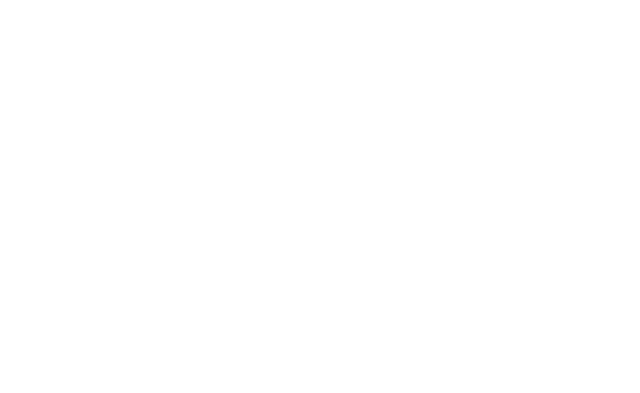
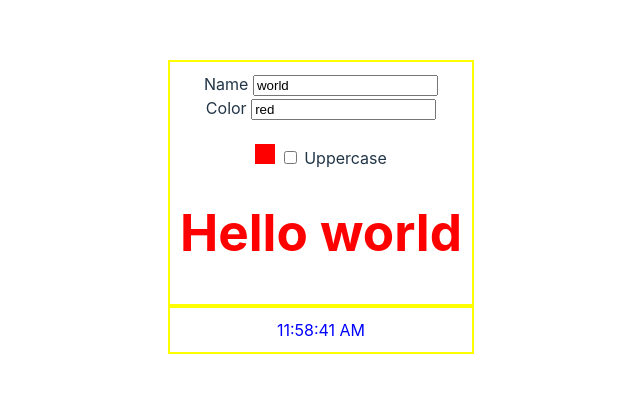
Before and after one commit to rews7895/learning-svelte, a Svelte app: page / in a window 1280 px wide. Shown: the part 193-586 px from the top of the page, without its empty margins (319-959 px from the left). Built offline with nearby package versions, Linux system fonts and the light colour scheme.

Commit message:
chapter02 clock까지

```diff
--- a/src/App.svelte
+++ b/src/App.svelte
@@ -1,2 +1,5 @@
 <script>
+  import Chapter02 from './book/chapter02/Chapter02.svelte';
 </script>
+
+<Chapter02 />
--- a/src/app.css
+++ b/src/app.css
@@ -79,3 +79,7 @@
     background-color: #f9f9f9;
   }
 }
+.component-split {
+  border: 2px solid yellow;
+  padding: 10px;
+}
--- /dev/null
+++ b/src/book/chapter02/Chapter02.svelte
@@ -0,0 +1,7 @@
+<script>
+  import HelloWorld from './HelloWorld.svelte';
+  import Clock from './Clock.svelte';
+</script>
+
+<HelloWorld />
+<Clock />
--- /dev/null
+++ b/src/book/chapter02/Clock.svelte
@@ -0,0 +1,11 @@
+<script>
+  export let color = 'blue';
+  let hhmmss = '';
+  setInterval(() => {
+    hhmmss = new Date().toLocaleTimeString();
+  }, 1000);
+</script>
+
+<div class="component-split">
+  <span style="color: {color}">{hhmmss}</span>
+</div>
--- /dev/null
+++ b/src/book/chapter02/HelloWorld.svelte
@@ -0,0 +1,35 @@
+<script>
+  let color = 'red';
+  let name = 'world';
+  let upper = false;
+  /**
+   * $: => 리액티브 구문으로 해당 구문이 참조하는 변수값이 변경되면 다시 실행됩니다.
+   */
+  $: greeting = `Hello ${name}`;
+  $: casedGreeting = upper ? greeting.toUpperCase() : greeting;
+</script>
+
+<div class="component-split">
+  <label for="name">Name</label>
+  <input type="text" id="name" bind:value={name} />
+  <br />
+  <label for="color">Color</label>
+  <input type="text" id="color" bind:value={color} />
+  <br />
+  <br />
+  <div class="swatch" style="background-color: {color}" />
+  <label>
+    <input type="checkbox" bind:checked={upper} />
+    Uppercase
+  </label>
+
+  <h1 style="color: {color}">{casedGreeting}</h1>
+</div>
+
+<style>
+  .swatch {
+    display: inline-block;
+    height: 20px;
+    width: 20px;
+  }
+</style>
```
